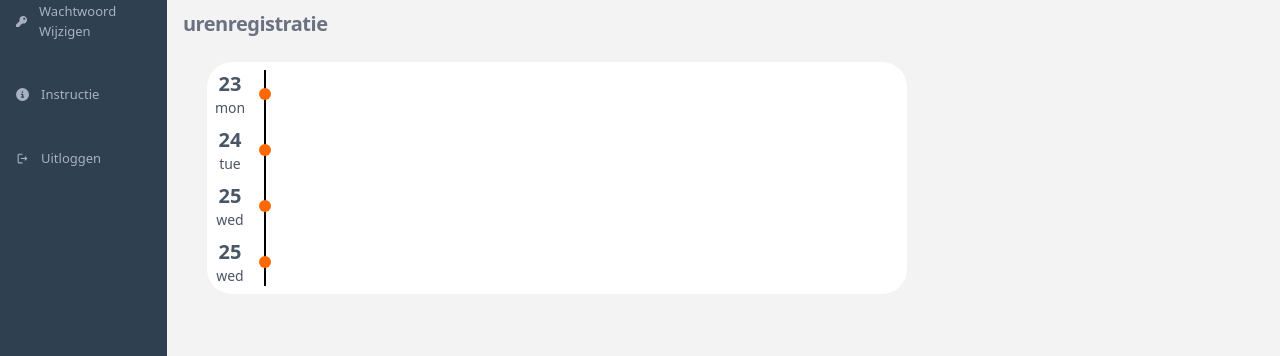
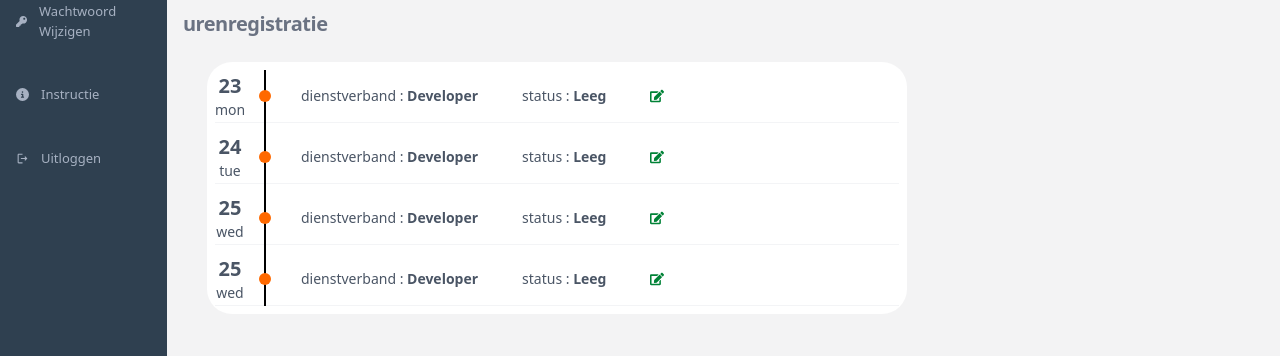
Before and after one commit to gmeijerwebdesign/next_urenadministratie, a Next.js app: page / in a window 1280 px wide. Shown: the part 177-533 px from the top of the page. Built offline with nearby package versions, Linux system fonts and the light colour scheme; no server answers; sample sign-in values are in the browser's storage.

Commit message:
🍗 Made an popup modal to edit hours etc..

```diff
--- a/src/app/components/content.js
+++ b/src/app/components/content.js
@@ -1,6 +1,13 @@
+import { useEffect, useState } from "react";
 import TimeSheet from "./timesheet";
+import FormModal from "./subcomponents/formModal";
 
 export default function Content() {
+  const [isOpen, setIsOpen] = useState(false);
+  const [selectedTimeBox, setSelectedTimeBox] = useState([]);
+  useEffect(() => {
+    console.log(selectedTimeBox);
+  }, [selectedTimeBox]);
   return (
     <div className="p-4 bg-[rgb(243,243,244)] h-[70%] w-full  max-h-full">
       <h1 className=" text-xl text-gray-500 font-bold tracking-tight">
@@ -8,8 +15,17 @@ export default function Content() {
       </h1>
       {/* box */}
       <div className="p-6 ">
-        <TimeSheet />
+        <TimeSheet
+          setIsOpen={setIsOpen}
+          setSelectedTimeBox={setSelectedTimeBox}
+        />
       </div>
+      {/* FormModal */}
+      {isOpen ? (
+        <div className="fixed inset-0 flex items-center justify-center  z-50 ">
+          <FormModal selectedTimeBox={selectedTimeBox} setIsOpen={setIsOpen} />
+        </div>
+      ) : null}
     </div>
   );
 }
--- a/src/app/components/sidebar.js
+++ b/src/app/components/sidebar.js
@@ -18,7 +18,7 @@ export default function SideBar({ session, onNavigate }) {
   }
 
   return (
-    <div className="hidden md:flex h-screen pt-11 w-[15%] bg-[#2f4050] text-[#A7B1C2] font-medium text-[13px]">
+    <div className="hidden lg:flex h-screen pt-11 w-[15%] bg-[#2f4050] text-[#A7B1C2] font-medium text-[13px]">
       <div className="flex flex-col gap-7 w-full ">
         {menuItems.map((item, index) => (
           <div
--- /dev/null
+++ b/src/app/components/subcomponents/formModal.js
@@ -0,0 +1,82 @@
+import { TiArrowBack } from "react-icons/ti";
+
+const dienstArr = ["Developer", "Engineer", "Schoonmaker"];
+
+export default function FormModal({ selectedTimeBox, setIsOpen }) {
+  const e = selectedTimeBox.entry;
+  const eID = selectedTimeBox.index;
+
+  return (
+    <div className="bg-white shadow-2xl rounded-2xl p-6 w-[400px] space-y-4">
+      {/* Terugknop */}
+      <div className="flex items-center justify-between mb-4">
+        <TiArrowBack
+          className="text-2xl cursor-pointer text-gray-600 hover:text-black transition"
+          onClick={() => setIsOpen(false)}
+        />
+        <h2 className="text-xl font-bold text-gray-700">Bewerk tijdvak</h2>
+      </div>
+
+      {/* Datum info */}
+      <div className="text-center text-gray-600">
+        <p className="text-lg font-semibold">
+          {e.date} - {e.day}
+        </p>
+      </div>
+
+      {/* Formulier */}
+      <form className="space-y-4">
+        {/* Uren gewerkt */}
+        <div>
+          <label htmlFor="hours" className="block text-sm text-gray-600 mb-1">
+            Uren gewerkt
+          </label>
+          <input
+            type="number"
+            id="hours"
+            className="w-full rounded-lg p-2 border border-gray-300 focus:outline-none focus:ring-2 focus:ring-orange-500"
+            placeholder="Bijv. 8"
+          />
+        </div>
+
+        {/* Dienstverband */}
+        <div>
+          <label
+            htmlFor="dienstverband"
+            className="block text-sm text-gray-600 mb-1"
+          >
+            Dienstverband
+          </label>
+          <select
+            id="dienstverband"
+            className="w-full rounded-lg p-2 border border-gray-300 focus:outline-none focus:ring-2 focus:ring-orange-500"
+            defaultValue={e.dienstverband}
+          >
+            {dienstArr.map((option, i) => (
+              <option key={i} value={option}>
+                {option}
+              </option>
+            ))}
+          </select>
+        </div>
+
+        {/* Actieknoppen */}
+        <div className="flex justify-end space-x-2 pt-2">
+          <button
+            type="button"
+            className="px-4 py-2 bg-gray-200 rounded-lg text-gray-700 hover:bg-gray-300"
+            onClick={() => setIsOpen(false)}
+          >
+            Annuleren
+          </button>
+          <button
+            type="submit"
+            className="px-4 py-2 bg-orange-500 text-white rounded-lg hover:bg-orange-600"
+          >
+            Opslaan
+          </button>
+        </div>
+      </form>
+    </div>
+  );
+}
--- a/src/app/components/timesheet.js
+++ b/src/app/components/timesheet.js
@@ -1,13 +1,37 @@
 import React from "react";
+import { FaEdit } from "react-icons/fa";
+
+const statusArr = ["Leeg", "Ingevoerd"];
+const dienstArr = ["Developer", "Engineer", "Schoonmaker"];
 
 const data = [
-  { day: "mon", date: 23 },
-  { day: "tue", date: 24 },
-  { day: "wed", date: 25 },
-  { day: "wed", date: 25 },
+  {
+    day: "mon",
+    date: 23,
+    dienstverband: dienstArr[0],
+    status: statusArr[0],
+  },
+  {
+    day: "tue",
+    date: 24,
+    dienstverband: dienstArr[0],
+    status: statusArr[0],
+  },
+  {
+    day: "wed",
+    date: 25,
+    dienstverband: dienstArr[0],
+    status: statusArr[0],
+  },
+  {
+    day: "wed",
+    date: 25,
+    dienstverband: dienstArr[0],
+    status: statusArr[0],
+  },
 ];
 
-export default function TimeSheet() {
+export default function TimeSheet({ setIsOpen, setSelectedTimeBox }) {
   return (
     <div className="rounded-[25px] w-[700px] bg-white p-2">
       <div className="relative">
@@ -17,9 +41,12 @@ export default function TimeSheet() {
         {/* Alle items */}
         <div className="flex flex-col space-y-2">
           {data.map((entry, index) => (
-            <div key={index} className="flex items-center">
+            <div
+              key={index}
+              className="flex items-center border-b-1 border-gray-100 text-gray-600"
+            >
               {/* Datuminfo links */}
-              <div className="text-gray-600 w-[30px]  text-center">
+              <div className=" w-[30px]  text-center">
                 <p className="text-xl font-semibold">{entry.date}</p>
                 <p className="text-sm font-normal">{entry.day}</p>
               </div>
@@ -28,6 +55,23 @@ export default function TimeSheet() {
               <div className="relative w-10 flex justify-center">
                 <div className="w-3 h-3 bg-orange-500 rounded-full z-10"></div>
               </div>
+              <div className="text-sm flex items-center  gap-11 p-4 ">
+                <p>
+                  dienstverband :{" "}
+                  <span className="font-bold">{entry.dienstverband}</span>
+                </p>
+
+                <p>
+                  status : <span className="font-bold">{entry.status}</span>
+                </p>
+                <FaEdit
+                  className="text-green-700 cursor-pointer"
+                  onClick={() => {
+                    setSelectedTimeBox({ entry, index });
+                    setIsOpen((prev) => !prev);
+                  }}
+                />
+              </div>
             </div>
           ))}
         </div>
```
